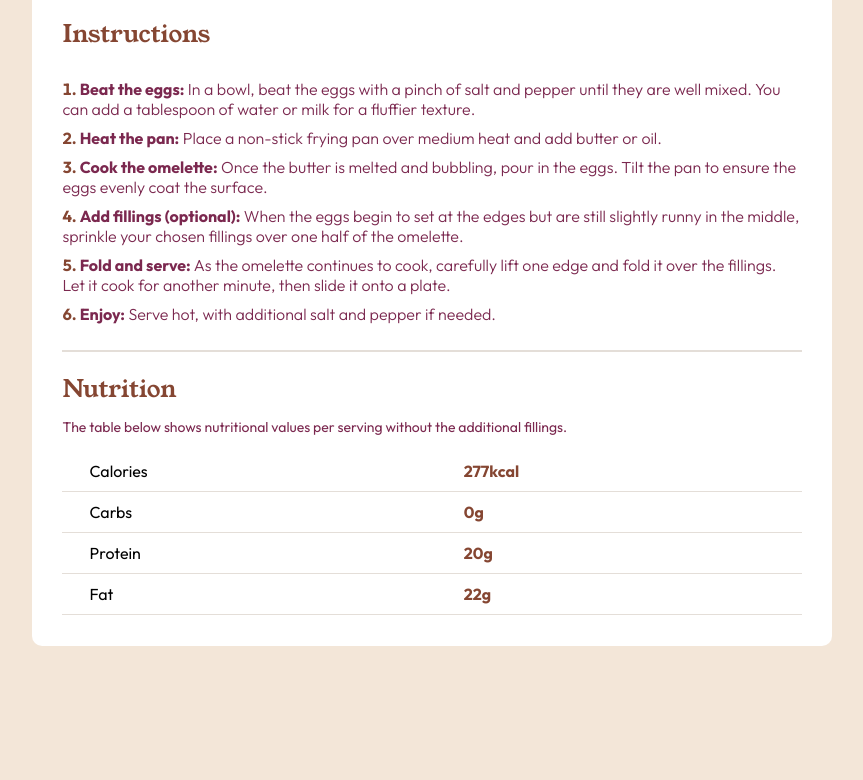
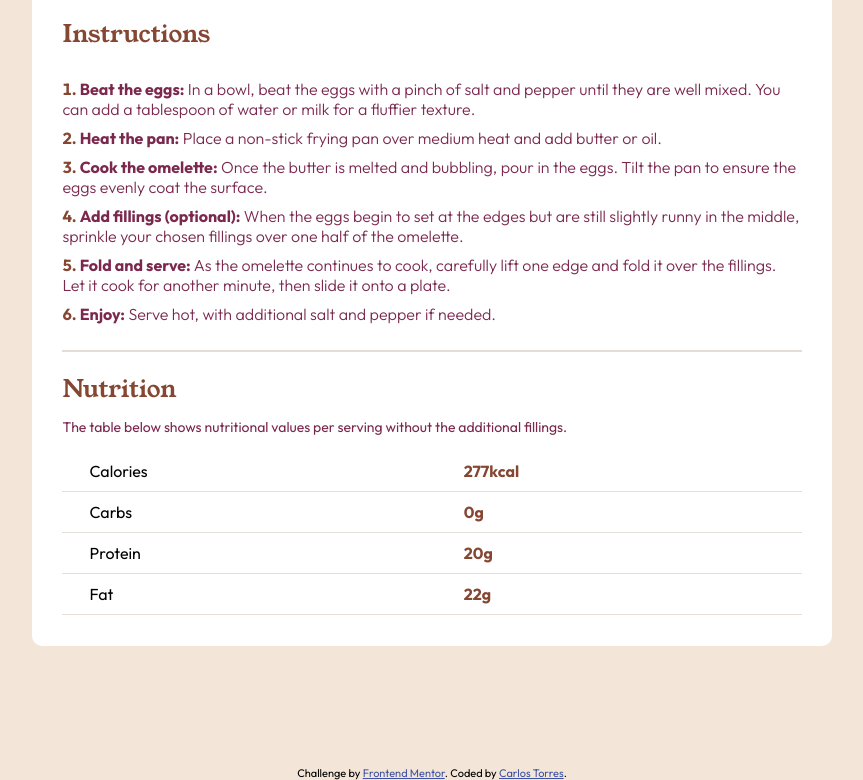
Before and after one commit to devsiders/recipe-page, a plain HTML site: page index.html in a window 1280 px wide. Shown: the part 1061-1841 px from the top of the page, without its empty margins (208-1071 px from the left). Drawn offline with Linux system fonts and the light colour scheme.

Commit message:
Descripción de los cambios

```diff
--- a/index.html
+++ b/index.html
@@ -95,5 +95,10 @@
     </div>
 
   </div>
+
+  <div class="attribution">
+    Challenge by <a href="https://www.frontendmentor.io?ref=challenge" target="_blank">Frontend Mentor</a>.
+    Coded by <a href="https://github.com/devsiders">Carlos Torres</a>.
+  </div>
 </body>
 </html>
--- a/style.css
+++ b/style.css
@@ -168,7 +168,7 @@ table b{
 .attribution { font-size: 11px; text-align: center; }
 .attribution a { color: hsl(228, 45%, 44%); }
 
-@media only screen and (max-width: 375px) {
+@media (min-width: 320px) and (max-width: 480px) {
 
     .card-recipe{
         margin: 0;
@@ -180,7 +180,7 @@ table b{
     }
 
     h1{
-        font-size: 2.5rem;
+        font-size: 2.1rem;
     }
 
     h1, h2, h3, p{
```
